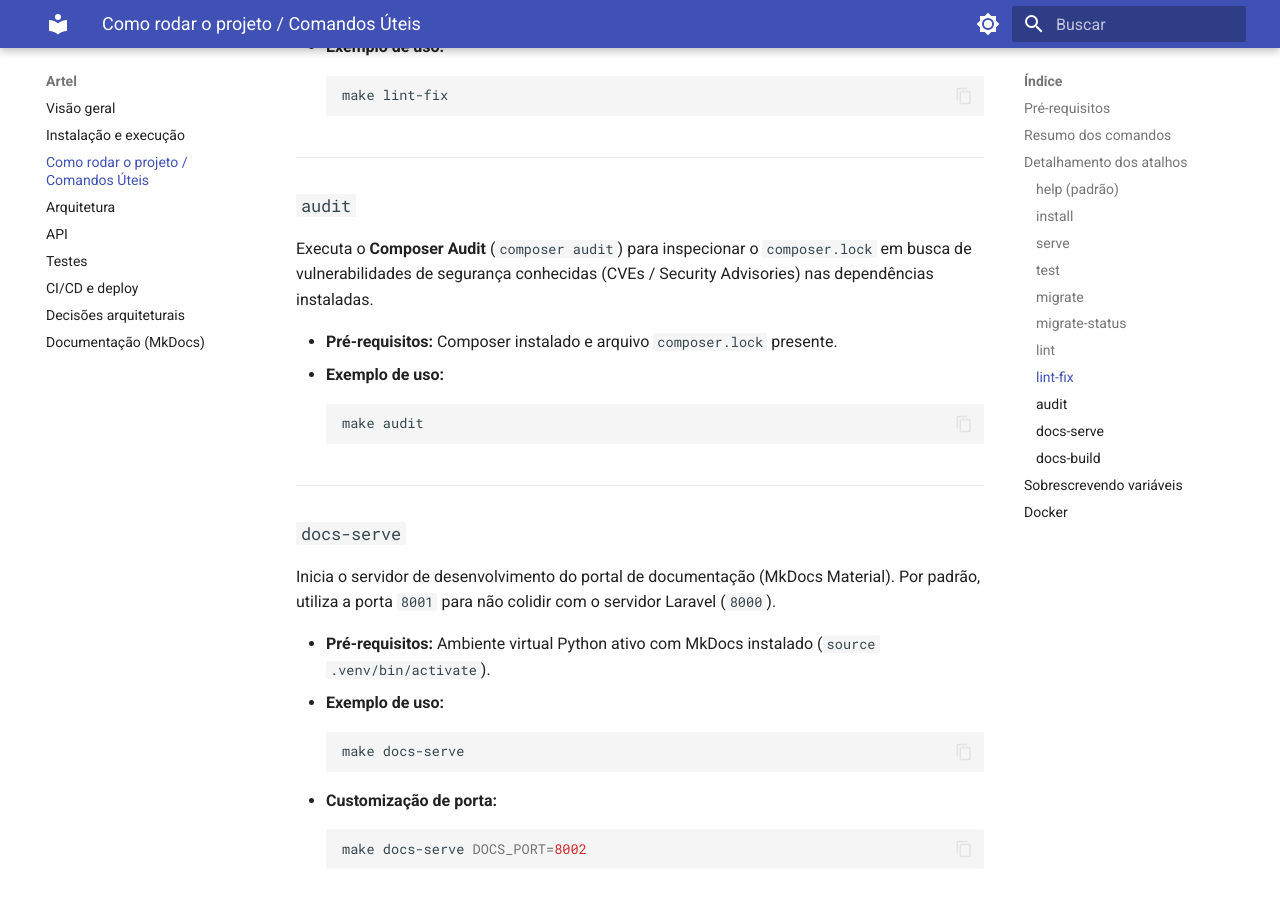
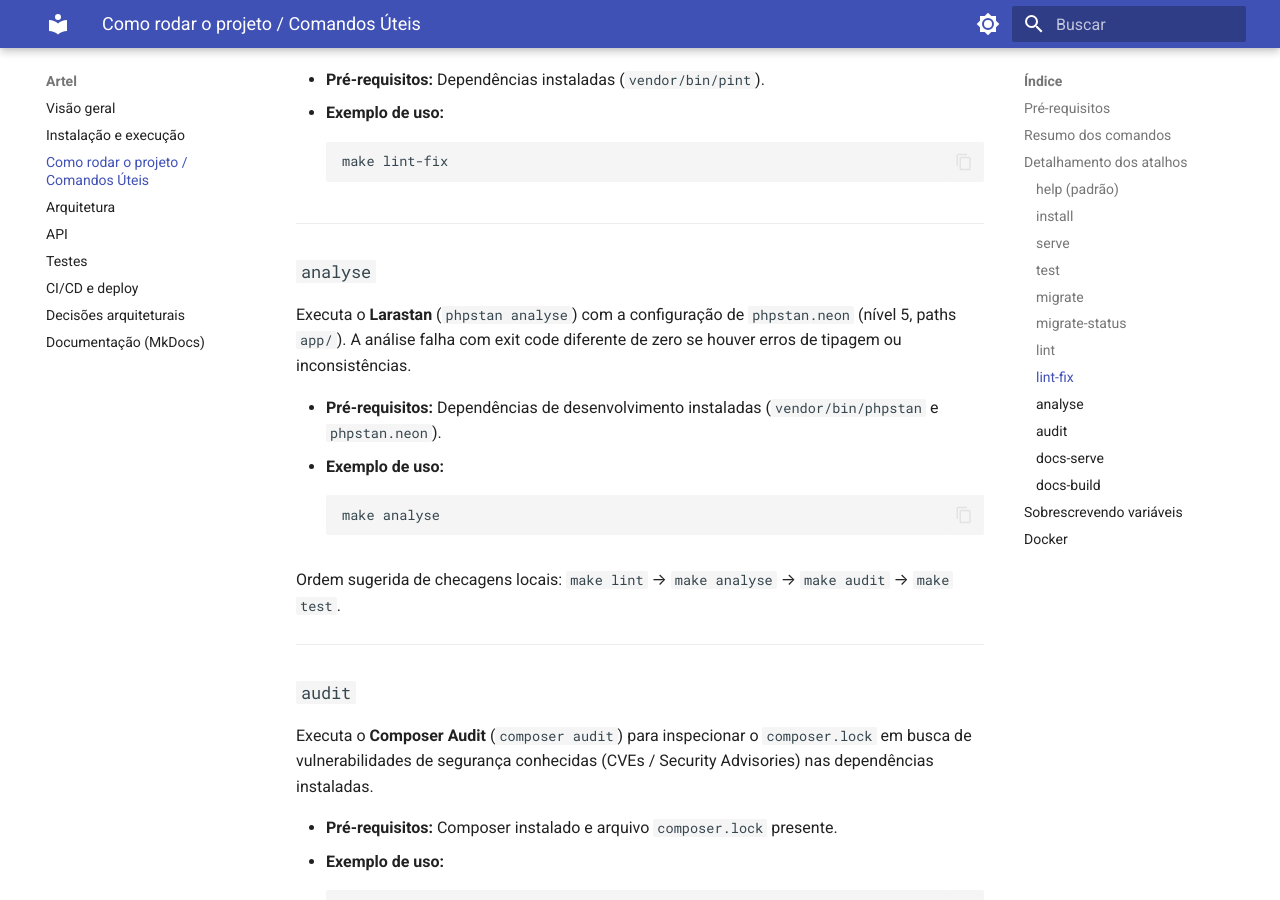
Before and after one commit to C14-Inatel-2026-2/Artel, an MkDocs documentation site: the page built from docs/comandos.md, in a window 1280 px wide and 900 px high, scrolled down 4131 px. Built offline with MkDocs 1.6.1 and Material for MkDocs 9.7.7, drawn with Linux system fonts in a browser that asks for light colours; some of the changed text lies outside the part shown.

Commit message:
ci: run Larastan in Makefile and Jenkins Quality

````diff
--- a/docs/comandos.md
+++ b/docs/comandos.md
@@ -29,6 +29,7 @@ Os atalhos padronizam tarefas de instalação, execução de servidor, migraçõ
 | `make migrate-status` | `php artisan migrate:status` | Exibe o status de cada migration sem alterar o banco. |
 | `make lint` | `php vendor/bin/pint --test` | Analisa a formatação do código com Laravel Pint (somente leitura). |
 | `make lint-fix` | `php vendor/bin/pint` | Corrige automaticamente a formatação do código com Laravel Pint. |
+| `make analyse` | `php vendor/bin/phpstan analyse` | Análise estática com Larastan (tipagem e inconsistências em `app/`). |
 | `make audit` | `composer audit` | Verifica vulnerabilidades de segurança nas dependências PHP. |
 | `make docs-serve` | `mkdocs serve -a ...:8001` | Inicia o servidor local da documentação MkDocs. |
 | `make docs-build` | `mkdocs build --strict` | Compila a documentação estática com validação estrita. |
@@ -140,6 +141,20 @@ Executa o **Laravel Pint** aplicando automaticamente as correções de formataç
 
 ---
 
+### `analyse`
+
+Executa o **Larastan** (`phpstan analyse`) com a configuração de `phpstan.neon` (nível 5, paths `app/`). A análise falha com exit code diferente de zero se houver erros de tipagem ou inconsistências.
+
+- **Pré-requisitos:** Dependências de desenvolvimento instaladas (`vendor/bin/phpstan` e `phpstan.neon`).
+- **Exemplo de uso:**
+  ```bash
+  make analyse
+  ```
+
+Ordem sugerida de checagens locais: `make lint` → `make analyse` → `make audit` → `make test`.
+
+---
+
 ### `audit`
 
 Executa o **Composer Audit** (`composer audit`) para inspecionar o `composer.lock` em busca de vulnerabilidades de segurança conhecidas (CVEs / Security Advisories) nas dependências instaladas.
````
Also changed, not shown: README.md (+4 -3 lines), docs/ci-cd.md (+1 -1 lines), docs/testes.md (+7 -1 lines), 2 other files.
